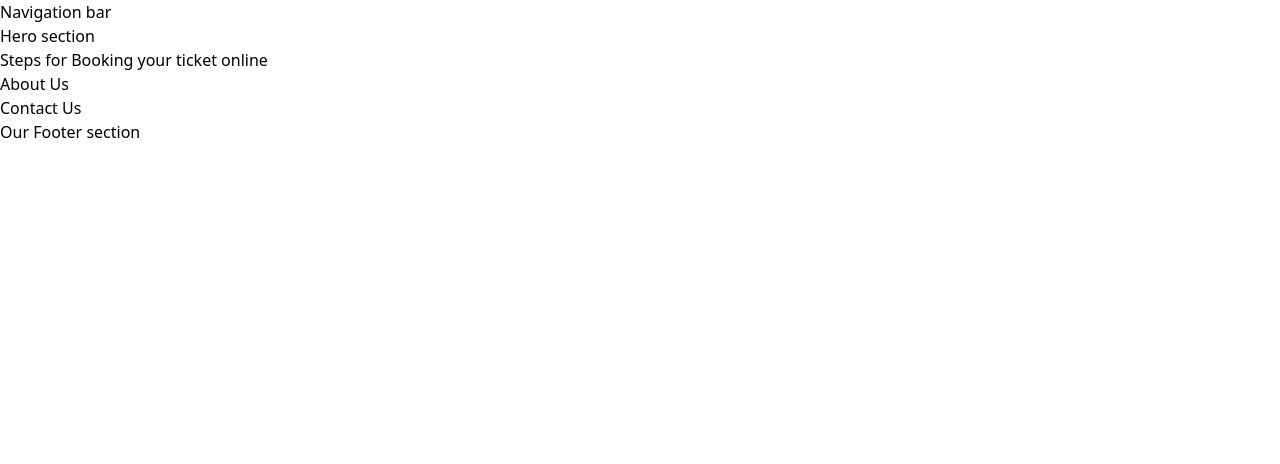
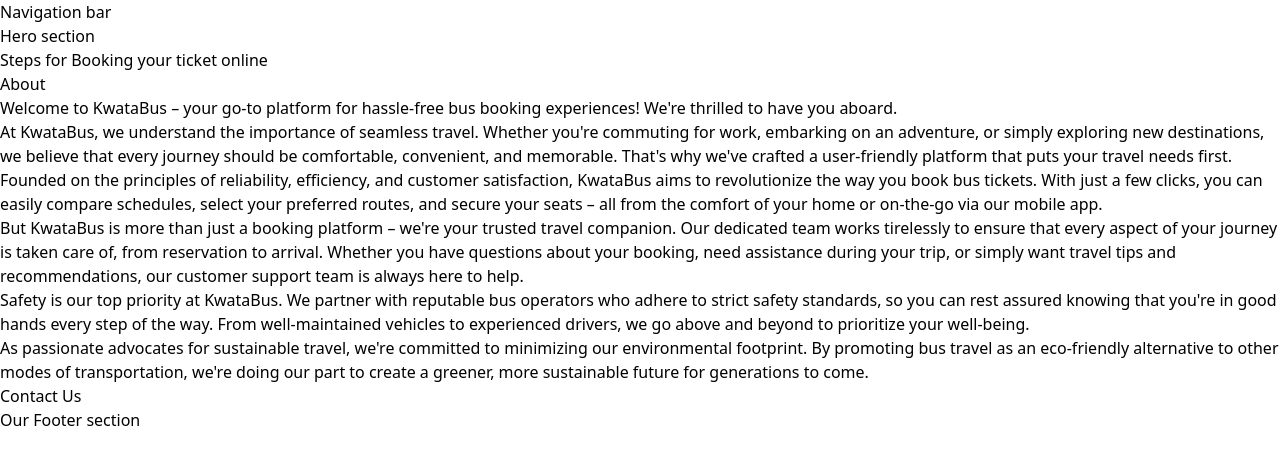
Before and after one commit to Patrickodida/KwataBus-App, a React (Vite) app: page / in a window 1280 px wide. Shown: the top 464 px of the page. Built offline with nearby package versions, Linux system fonts and the light colour scheme.

Commit message:
Add Initial structure of the about section

```diff
--- a/src/components/About.jsx
+++ b/src/components/About.jsx
@@ -3,7 +3,15 @@ import React from "react";
 function About(){
     return (
         <div>
-            <p>About Us</p>
+            <section className="about-section">
+                <h2>About</h2>
+                <p>Welcome to KwataBus – your go-to platform for hassle-free bus booking experiences! We're thrilled to have you aboard.</p>
+                <p>At KwataBus, we understand the importance of seamless travel. Whether you're commuting for work, embarking on an adventure, or simply exploring new destinations, we believe that every journey should be comfortable, convenient, and memorable. That's why we've crafted a user-friendly platform that puts your travel needs first.</p>
+                <p>Founded on the principles of reliability, efficiency, and customer satisfaction, KwataBus aims to revolutionize the way you book bus tickets. With just a few clicks, you can easily compare schedules, select your preferred routes, and secure your seats – all from the comfort of your home or on-the-go via our mobile app.</p>
+                <p>But KwataBus is more than just a booking platform – we're your trusted travel companion. Our dedicated team works tirelessly to ensure that every aspect of your journey is taken care of, from reservation to arrival. Whether you have questions about your booking, need assistance during your trip, or simply want travel tips and recommendations, our customer support team is always here to help.</p>
+                <p>Safety is our top priority at KwataBus. We partner with reputable bus operators who adhere to strict safety standards, so you can rest assured knowing that you're in good hands every step of the way. From well-maintained vehicles to experienced drivers, we go above and beyond to prioritize your well-being.</p>
+                <p>As passionate advocates for sustainable travel, we're committed to minimizing our environmental footprint. By promoting bus travel as an eco-friendly alternative to other modes of transportation, we're doing our part to create a greener, more sustainable future for generations to come.</p>
+            </section>
         </div>
     )
 }
```
